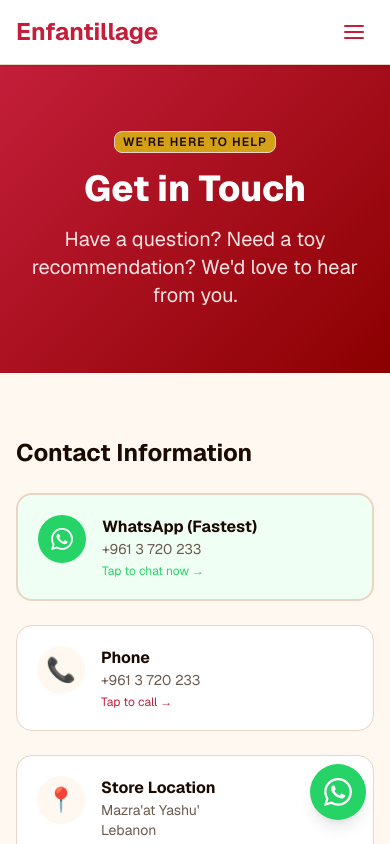
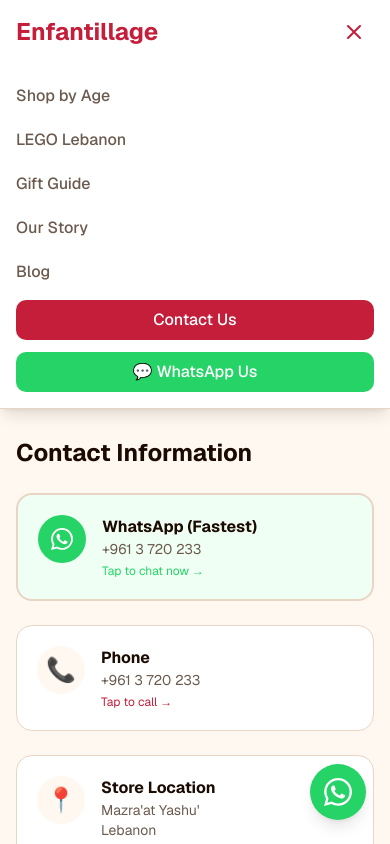
Before and after one commit to SimonKallassi/enfantillage-website, a Next.js app: page /contact in a window 390 px wide. Both pictures are taken after a click on the button "Open menu". Shown: the top 844 px of the page. Built offline with nearby package versions, Linux system fonts and the light colour scheme.

Commit message:
fix: working mobile nav, contact form fix, polish pass

```diff
--- a/app/contact/page.tsx
+++ b/app/contact/page.tsx
@@ -126,7 +126,7 @@
               Send Us a Message
             </h2>
             <form
-              action="https://formspree.io/f/placeholder"
+              action="https://wa.me/9613720233"
               method="POST"
               className="space-y-4"
             >
--- a/app/layout.tsx
+++ b/app/layout.tsx
@@ -2,6 +2,7 @@
 import { Geist, Geist_Mono } from "next/font/google";
 import "./globals.css";
 import Link from "next/link";
+import MobileNav from "@/components/mobile-nav";
 
 const geistSans = Geist({
   variable: "--font-geist-sans",
@@ -28,6 +29,14 @@
   },
 };
 
+const navLinks = [
+  { href: "/shop-by-age", label: "Shop by Age" },
+  { href: "/lego-lebanon", label: "LEGO Lebanon" },
+  { href: "/gift-guide", label: "Gift Guide" },
+  { href: "/about", label: "Our Story" },
+  { href: "/blog", label: "Blog" },
+];
+
 export default function RootLayout({
   children,
 }: Readonly<{
@@ -50,37 +59,17 @@
                   Since 1992
                 </span>
               </Link>
+              {/* Desktop nav */}
               <nav className="hidden md:flex items-center gap-6 text-sm font-medium">
-                <Link
-                  href="/shop-by-age"
-                  className="text-[#6b5a4e] hover:text-[#C41E3A] transition-colors"
-                >
-                  Shop by Age
-                </Link>
-                <Link
-                  href="/lego-lebanon"
-                  className="text-[#6b5a4e] hover:text-[#C41E3A] transition-colors"
-                >
-                  LEGO Lebanon
-                </Link>
-                <Link
-                  href="/gift-guide"
-                  className="text-[#6b5a4e] hover:text-[#C41E3A] transition-colors"
-                >
-                  Gift Guide
-                </Link>
-                <Link
-                  href="/about"
-                  className="text-[#6b5a4e] hover:text-[#C41E3A] transition-colors"
-                >
-                  Our Story
-                </Link>
-                <Link
-                  href="/blog"
-                  className="text-[#6b5a4e] hover:text-[#C41E3A] transition-colors"
-                >
-                  Blog
-                </Link>
+                {navLinks.map((link) => (
+                  <Link
+                    key={link.href}
+                    href={link.href}
+                    className="text-[#6b5a4e] hover:text-[#C41E3A] transition-colors"
+                  >
+                    {link.label}
+                  </Link>
+                ))}
                 <Link
                   href="/contact"
                   className="bg-[#C41E3A] text-white px-4 py-2 rounded-lg hover:bg-[#a01830] transition-colors"
@@ -88,12 +77,8 @@
                   Contact Us
                 </Link>
               </nav>
-              {/* Mobile menu indicator */}
-              <button className="md:hidden p-2 text-[#C41E3A]" aria-label="Menu">
-                <svg width="24" height="24" fill="none" stroke="currentColor" strokeWidth="2" viewBox="0 0 24 24">
-                  <path d="M3 12h18M3 6h18M3 18h18" strokeLinecap="round"/>
-                </svg>
-              </button>
+              {/* Mobile nav */}
+              <MobileNav links={navLinks} />
             </div>
           </div>
         </header>
@@ -115,11 +100,13 @@
               <div>
                 <h4 className="font-semibold text-white mb-3">Quick Links</h4>
                 <ul className="space-y-2 text-sm">
-                  <li><Link href="/shop-by-age" className="hover:text-white transition-colors">Shop by Age</Link></li>
-                  <li><Link href="/lego-lebanon" className="hover:text-white transition-colors">LEGO Lebanon</Link></li>
-                  <li><Link href="/gift-guide" className="hover:text-white transition-colors">Gift Guide</Link></li>
-                  <li><Link href="/about" className="hover:text-white transition-colors">Our Story</Link></li>
-                  <li><Link href="/blog" className="hover:text-white transition-colors">Blog</Link></li>
+                  {navLinks.map((link) => (
+                    <li key={link.href}>
+                      <Link href={link.href} className="hover:text-white transition-colors">
+                        {link.label}
+                      </Link>
+                    </li>
+                  ))}
                 </ul>
               </div>
               <div>
@@ -153,13 +140,7 @@
           style={{ backgroundColor: "#25D366" }}
           aria-label="Chat on WhatsApp"
         >
-          <svg
-            xmlns="http://www.w3.org/2000/svg"
-            viewBox="0 0 24 24"
-            fill="white"
-            width="28"
-            height="28"
-          >
+          <svg xmlns="http://www.w3.org/2000/svg" viewBox="0 0 24 24" fill="white" width="28" height="28">
             <path d="M17.472 14.382c-.297-.149-1.758-.867-2.03-.967-.273-.099-.471-.148-.67.15-.197.297-.767.966-.94 1.164-.173.199-.347.223-.644.075-.297-.15-1.255-.463-2.39-1.475-.883-.788-1.48-1.761-1.653-2.059-.173-.297-.018-.458.13-.606.134-.133.298-.347.446-.52.149-.174.198-.298.298-.497.099-.198.05-.371-.025-.52-.075-.149-.669-1.612-.916-2.207-.242-.579-.487-.5-.669-.51-.173-.008-.371-.01-.57-.01-.198 0-.52.074-.792.372-.272.297-1.04 1.016-1.04 2.479 0 1.462 1.065 2.875 1.213 3.074.149.198 2.096 3.2 5.077 4.487.709.306 1.262.489 1.694.625.712.227 1.36.195 1.871.118.571-.085 1.758-.719 2.006-1.413.248-.694.248-1.289.173-1.413-.074-.124-.272-.198-.57-.347m-5.421 7.403h-.004a9.87 9.87 0 01-5.031-1.378l-.361-.214-3.741.982.998-3.648-.235-.374a9.86 9.86 0 01-1.51-5.26c.001-5.45 4.436-9.884 9.888-9.884 2.64 0 5.122 1.03 6.988 2.898a9.825 9.825 0 012.893 6.994c-.003 5.45-4.437 9.884-9.885 9.884m8.413-18.297A11.815 11.815 0 0012.05 0C5.495 0 .16 5.335.157 11.892c0 2.096.547 4.142 1.588 5.945L.057 24l6.305-1.654a11.882 11.882 0 005.683 1.448h.005c6.554 0 11.89-5.335 11.893-11.893a11.821 11.821 0 00-3.48-8.413z" />
           </svg>
         </a>
--- /dev/null
+++ b/components/mobile-nav.tsx
@@ -0,0 +1,64 @@
+"use client";
+
+import { useState } from "react";
+import Link from "next/link";
+
+interface NavLink {
+  href: string;
+  label: string;
+}
+
+export default function MobileNav({ links }: { links: NavLink[] }) {
+  const [open, setOpen] = useState(false);
+
+  return (
+    <div className="md:hidden">
+      <button
+        onClick={() => setOpen(!open)}
+        className="p-2 text-[#C41E3A]"
+        aria-label={open ? "Close menu" : "Open menu"}
+      >
+        {open ? (
+          <svg width="24" height="24" fill="none" stroke="currentColor" strokeWidth="2" viewBox="0 0 24 24">
+            <path d="M6 18L18 6M6 6l12 12" strokeLinecap="round" />
+          </svg>
+        ) : (
+          <svg width="24" height="24" fill="none" stroke="currentColor" strokeWidth="2" viewBox="0 0 24 24">
+            <path d="M3 12h18M3 6h18M3 18h18" strokeLinecap="round" />
+          </svg>
+        )}
+      </button>
+
+      {open && (
+        <div className="absolute top-16 left-0 right-0 bg-white border-b border-[#e8d5c4] shadow-lg z-50 px-4 py-4 flex flex-col gap-3">
+          {links.map((link) => (
+            <Link
+              key={link.href}
+              href={link.href}
+              onClick={() => setOpen(false)}
+              className="text-[#6b5a4e] hover:text-[#C41E3A] font-medium py-1 transition-colors"
+            >
+              {link.label}
+            </Link>
+          ))}
+          <Link
+            href="/contact"
+            onClick={() => setOpen(false)}
+            className="bg-[#C41E3A] text-white px-4 py-2 rounded-lg text-center font-medium hover:bg-[#a01830] transition-colors"
+          >
+            Contact Us
+          </Link>
+          <a
+            href="https://wa.me/9613720233?text=Hi! I'm looking for a toy recommendation 🎁"
+            target="_blank"
+            rel="noopener noreferrer"
+            className="flex items-center justify-center gap-2 px-4 py-2 rounded-lg font-medium text-white"
+            style={{ backgroundColor: "#25D366" }}
+          >
+            💬 WhatsApp Us
+          </a>
+        </div>
+      )}
+    </div>
+  );
+}
```
